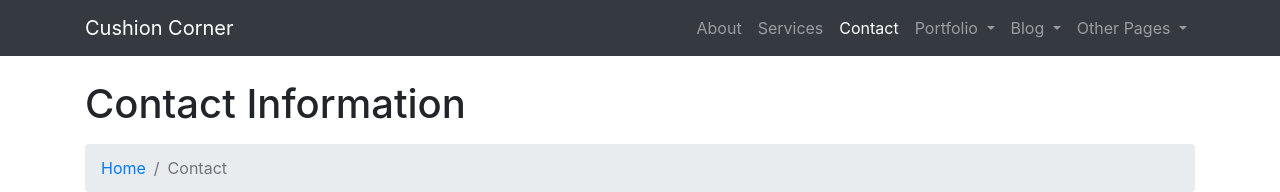
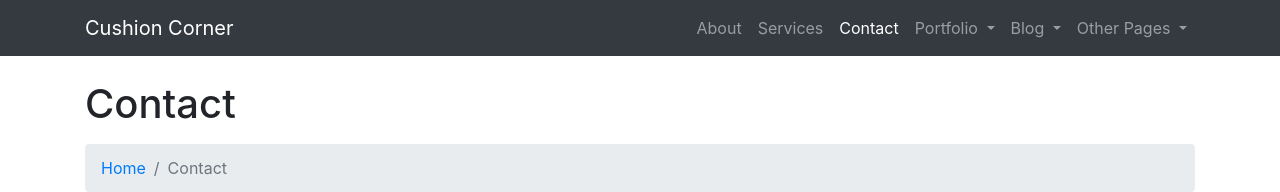
Before and after one commit to cushionking2/cushionking2.github.io, a website: page contact.html in a window 1280 px wide. Shown: the top 192 px of the page. Drawn offline with Linux system fonts and the light colour scheme.

Commit message:
Update contact.html

```diff
--- a/contact.html
+++ b/contact.html
@@ -81,7 +81,7 @@
   <div class="container">
 
     <!-- Page Heading/Breadcrumbs -->
-    <h1 class="mt-4 mb-3">Contact Information
+    <h1 class="mt-4 mb-3">Contact
     </h1>
 
     <ol class="breadcrumb">
```
